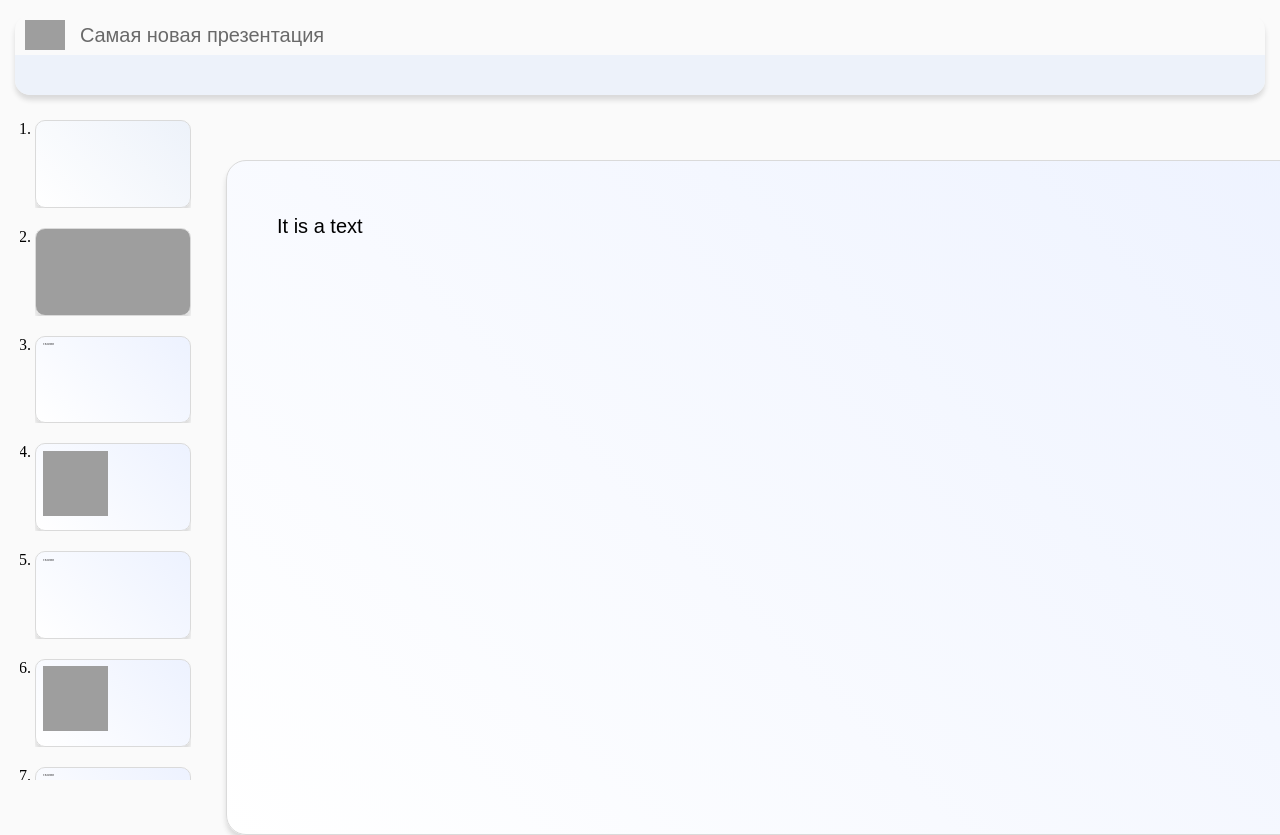
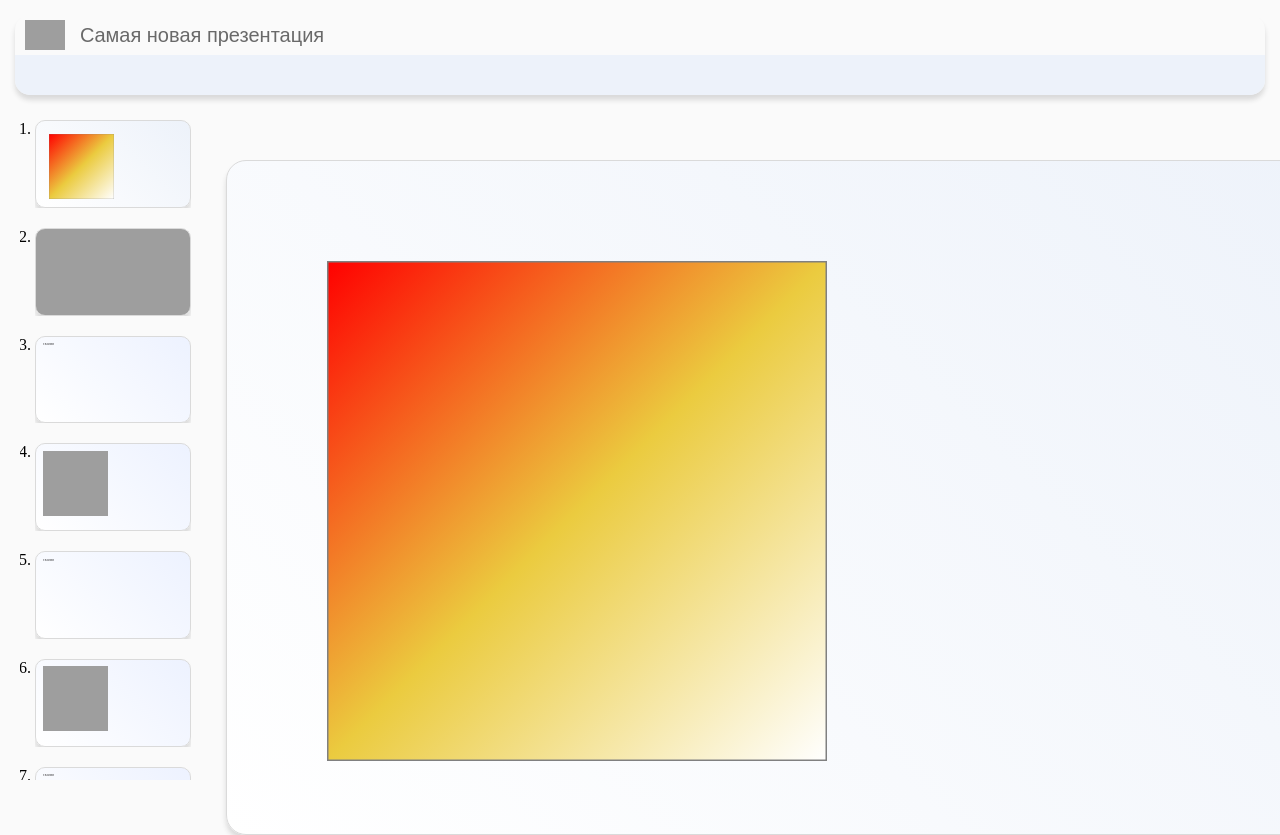
Before and after one commit to HotCucumber1/slide_maker, a React (Vite) app: page / in a window 1280 px wide. Shown: the top 835 px of the page. Built offline with nearby package versions, Linux system fonts and the light colour scheme; grey boxes are pictures that could not be loaded.

Commit message:
Добавил компонент FigureObjectView.tsx

```diff
--- a/src/App.tsx
+++ b/src/App.tsx
@@ -7,15 +7,15 @@ import styles from "./App.module.css";
 import {maxSlides} from "./store/testData.ts";
 
 import {Editor, dispatch} from "./store/editor.ts";
-import {setText} from "./store/functions.ts";
+// import {setText} from "./store/functions.ts";
+//
+//
+// type AppProps = {
+//     editor: Editor,
+// }
 
 
-type AppProps = {
-    editor: Editor,
-}
-
-
-export default function App({editor}: AppProps) {
+export default function App() {
     const newPresentation: Presentation = {
         title: "Cамая новая презентация",
         slides: maxSlides,
@@ -34,7 +34,7 @@ export default function App({editor}: AppProps) {
                     // selection={}
                 >
                 </SlideList>
-                <WorkArea activeSlide={newPresentation.slides[2]}></WorkArea>
+                <WorkArea activeSlide={newPresentation.slides[0]}></WorkArea>
             </div>
         </>
     )
--- a/src/components/slide/SlideView.module.css
+++ b/src/components/slide/SlideView.module.css
@@ -9,4 +9,5 @@
     position: relative;
     border-radius: var(--slide-border-radius);
     margin-inline: auto;
+    background-size: cover;
 }
--- a/src/components/slide/SlideView.tsx
+++ b/src/components/slide/SlideView.tsx
@@ -1,9 +1,9 @@
 import {Color, Gradient, Image, SlideObject} from "../../store/objects.ts";
-import SlideObjectView from "../slideObject/SlideObjectView.tsx";
 import styles from "./SlideView.module.css";
 import {CSSProperties} from "react";
 import {TextObjectView} from "../slideObject/textObject/TextObjectView.tsx";
 import {ImageObjectView} from "../slideObject/imageObject/ImageObjectView.tsx";
+import {FigureObjectView} from "../slideObject/figureObject/FigureObjectView.tsx";
 
 
 type SlideProps = {
@@ -69,7 +69,18 @@ export default function SlideView({scale, background, content, extraStyles}: Sli
                     </ImageObjectView>
                 );
             case "label":
-                break;
+                return (
+                    <FigureObjectView
+                        pos={object.pos}
+                        size={object.size}
+                        scale={scale}
+                        fill={object.fillStyle}
+                        strokeColor={object.strokeStyle}
+                        strokeWidth={object.strokeWidth}
+                        key={object.id}
+                    >
+                    </FigureObjectView>
+                );
             case "ellipse":
                 break;
             case "triangle":
--- a/src/components/slideObject/figureObject/FigureObjectView.tsx
+++ b/src/components/slideObject/figureObject/FigureObjectView.tsx
@@ -0,0 +1,70 @@
+import {CSSProperties} from "react";
+import {Color, Gradient, Point, Size} from "../../../store/objects.ts";
+
+type FigureObjectProps = {
+    pos: Point,
+    size: Size,
+    scale: number,
+    fill: Color|Gradient,
+    strokeColor: Color,
+    strokeWidth: number,
+};
+
+
+function FigureObjectView(props: FigureObjectProps)
+{
+    let colorsLength: number = 1;
+    const objectStyle: CSSProperties = {
+        position: "absolute",
+        top: props.pos.y * props.scale,
+        left: props.pos.x * props.scale,
+        width: props.size.width * props.scale,
+        height: props.size.height * props.scale,
+    };
+    if (props.fill.type === "gradient")
+    {
+        colorsLength = props.fill.colors.length;
+    }
+
+    return (
+        <svg style={objectStyle}>
+            {props.fill.type === "gradient" && (
+                <defs>
+                    <linearGradient
+                        id="grad"
+                        x1="0%"
+                        y1="0%"
+                        x2="100%"
+                        y2="100%"
+                    >
+                        {props.fill.colors.map((color, index) => {
+                            return (
+                                <stop
+                                    key={index}
+                                    offset={index / (colorsLength - 1) * 100 + "%"}
+                                    style={{
+                                        stopColor: color.value
+                                    }}
+                                />
+                            );
+                        })}
+                    </linearGradient>
+                </defs>
+            )}
+            <rect
+                x="0"
+                y="0"
+                width={props.size.width * props.scale}
+                height={props.size.height * props.scale}
+                fill={props.fill.type === "color" ? props.fill.value : "url(#grad)"}
+                stroke={props.strokeColor.value}
+                strokeWidth={props.strokeWidth * props.scale}>
+            </rect>
+        </svg>
+    )
+}
+
+
+export {
+    FigureObjectView
+}
--- a/src/store/testData.ts
+++ b/src/store/testData.ts
@@ -19,14 +19,20 @@ maxSlides.push({
         pos: {x: 100, y: 100},
         size: { width: 500, height: 500},
         fillStyle: {
-            colors: [{
-                value: "#ebcb3f",
+            colors: [
+                {
+                    value: "red",
+                    type: "color"
+                },
+                {
+                    value: "#ebcb3f",
+                    type: "color"
+                },
+                {
+                value: "white",
                 type: "color"
-            },
-                {
-                    value: "white",
-                    type: "color"
-                }],
+                },
+            ],
             angle: 40,
             type: "gradient"
         },
```
